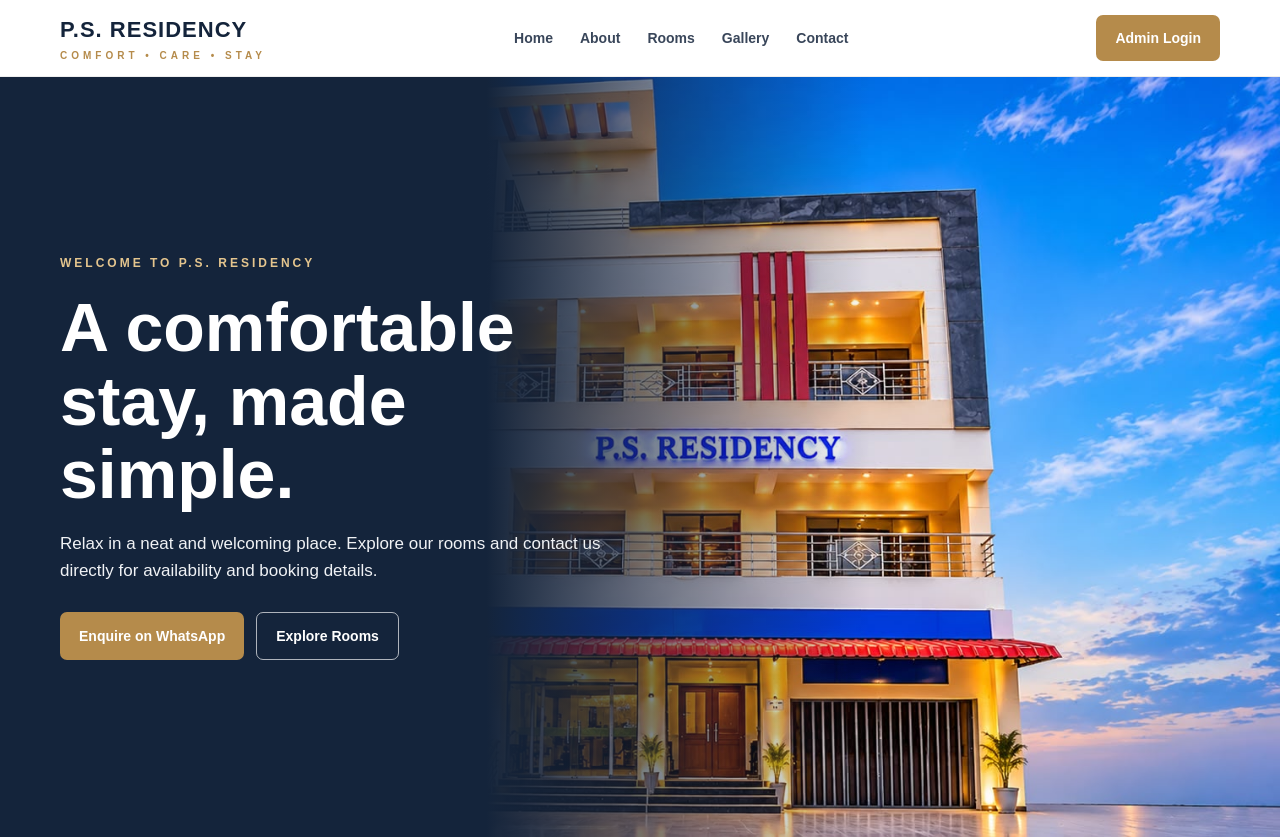
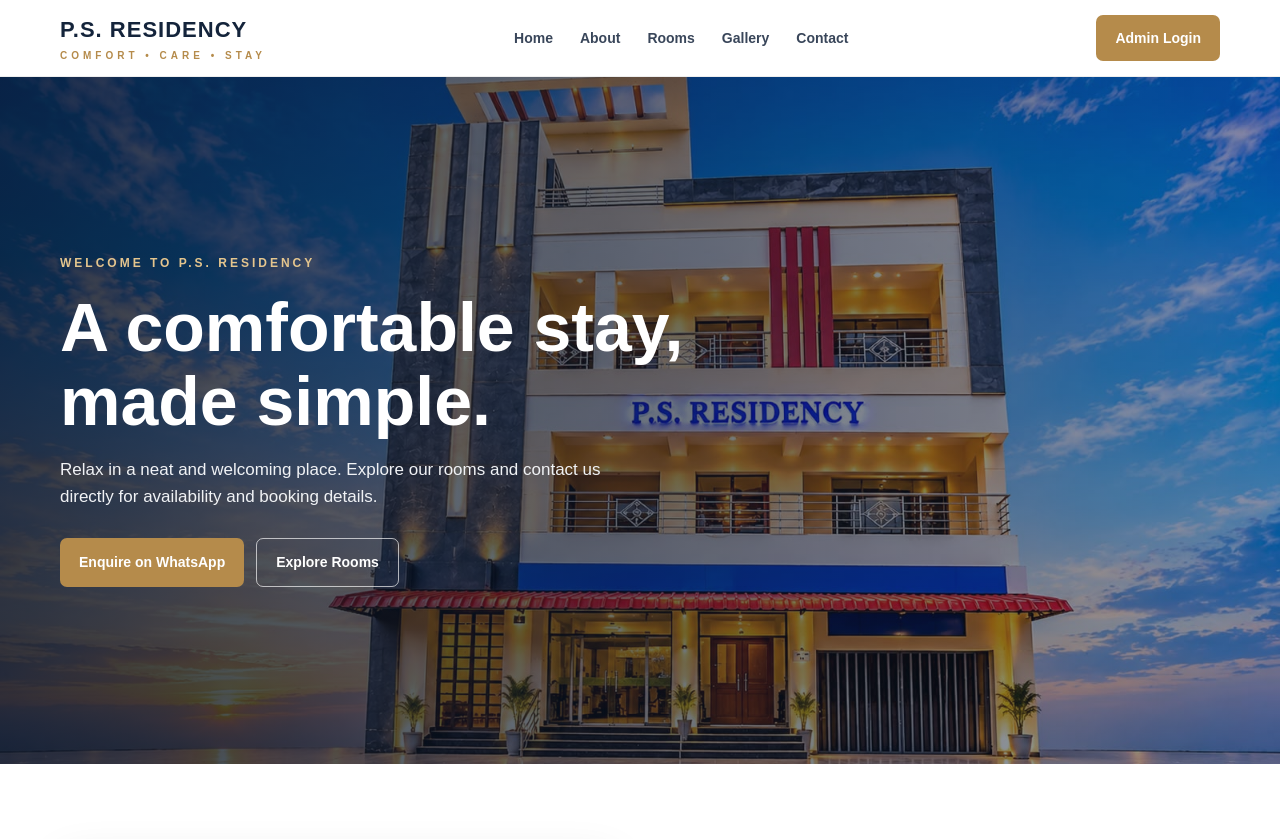
Before and after one commit to PSResidency/PSResidency-Namakkal, a plain HTML site: page index.html in a window 1280 px wide. Shown: the top 839 px of the page. Drawn offline with Linux system fonts and the light colour scheme.

Commit message:
Update hero section styles and content layout
Refactor hero section styles and update content layout.

```diff
--- a/index.html
+++ b/index.html
@@ -24,25 +24,8 @@ header{position:sticky;top:0;z-index:20;background:#fffF;border-bottom:1px solid
 .btn:hover{background:#98713a;transform:translateY(-1px)}
 .btn.outline{background:transparent;border:1px solid var(--gold);color:var(--gold)}
 .menu-btn{display:none;background:none;color:var(--navy);font-size:25px;padding:5px}
-.hero{
-  min-height:610px;
-  display:flex;
-  align-items:center;
-  position:relative;
-  color:#fff;
-  background-color:#14243b;
-  background-image:
-    linear-gradient(90deg,#14243b 0%,#14243b 38%,rgba(20,36,59,.65) 48%,transparent 68%),
-    url('IMG_0001.jpeg');
-  background-position:center,right center;
-  background-size:cover,auto 100%;
-  background-repeat:no-repeat;
-}
-.hero-content{
-  max-width:560px;
-  width:52%;
-  padding:95px 0;
-}
+.hero{min-height:610px;display:flex;align-items:center;position:relative;color:#fff;background:linear-gradient(90deg,rgba(10,22,39,.82),rgba(10,22,39,.38)),url('IMG_0001.jpeg') center 48%/cover no-repeat}
+.hero-content{max-width:650px;padding:95px 0}
 .eyebrow{color:var(--gold-light);font-size:12px;letter-spacing:3px;font-weight:700;text-transform:uppercase}
 .hero h1{font-size:clamp(38px,6vw,68px);line-height:1.08;margin:18px 0}
 .hero p{font-size:17px;color:#f0f2f5;max-width:560px;margin-bottom:28px}
```
